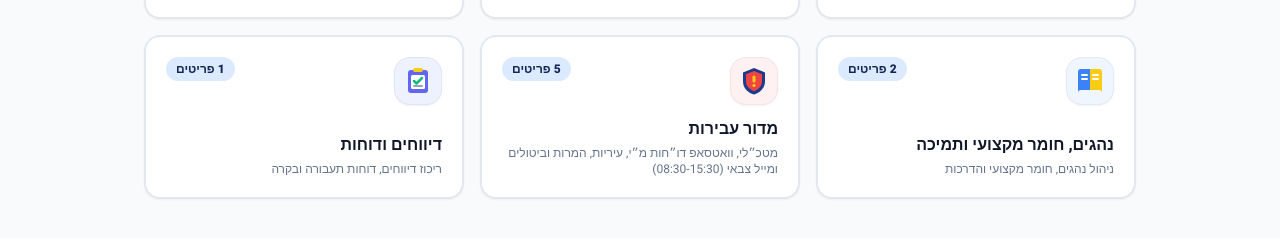
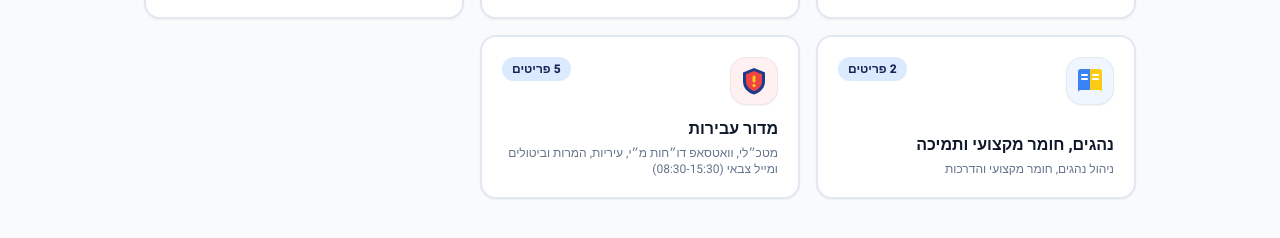
Before and after one commit to idf-katzinrehev/idf-katzinrehev.github.io, a plain HTML site: page index.html in a window 1280 px wide. Shown: the part 648-886 px from the top of the page. Drawn offline with nearby package versions, Linux system fonts and the light colour scheme.

Commit message:
Add files via upload

```diff
--- a/index.html
+++ b/index.html
@@ -325,14 +325,6 @@
         icon: '<svg class="w-8 h-8" viewBox="0 0 32 32" fill="none"><path d="M16 3L27 7.5v8.5c0 7.2-4.7 11.7-11 13.5C9.7 27.7 5 23.2 5 16V7.5L16 3z" fill="#1E3A8A"/><path d="M16 6l8 3.3v6.5c0 5.4-3.4 8.8-8 10.3-4.6-1.5-8-4.9-8-10.3V9.3L16 6z" fill="#EF4444"/><rect x="14.5" y="10.5" width="3" height="7" rx="1.5" fill="#FACC15"/><circle cx="16" cy="20.5" r="1.6" fill="#FACC15"/></svg>',
         summary: 'מטכ״לי, וואטסאפ דו״חות מ״י, עיריות, המרות וביטולים ומייל צבאי (08:30-15:30)',
         badgeClass: 'bg-rose-50 text-rose-800 dark:bg-rose-950/60 dark:text-rose-300',
-        isHomeCard: true
-      },
-      {
-        id: 'reports',
-        label: 'דיווחים ודוחות',
-        icon: '<svg class="w-8 h-8" viewBox="0 0 32 32" fill="none"><rect x="6" y="5" width="20" height="23" rx="3" fill="#6366F1"/><rect x="11" y="3" width="10" height="4" rx="2" fill="#FACC15"/><rect x="9" y="10" width="14" height="14" rx="1.5" fill="#FFFFFF"/><path d="M12 16l2.5 2.5L20 13" stroke="#10B981" stroke-width="2.5" stroke-linecap="round" stroke-linejoin="round"/><path d="M12 21h8" stroke="#94A3B8" stroke-width="2" stroke-linecap="round"/></svg>',
-        summary: 'ריכוז דיווחים, דוחות תעבורה ובקרה',
-        badgeClass: 'bg-indigo-50 text-indigo-800 dark:bg-indigo-950/60 dark:text-indigo-300',
         isHomeCard: true
       }
     ];
@@ -771,18 +763,6 @@
         favorite: true
       },
       {
-        id: 'pdf-4',
-        title: 'דיווחים ודוחות',
-        category: 'reports',
-        subCategory: 'דיווחים ובקרה',
-        network: 'civilian',
-        url: 'https://drive.google.com/file/d/1aYumonZUZf4s20FFjDB1YYlVorqjg19R/view?usp=sharing',
-        phone: '',
-        desc: 'ריכוז דיווחים, דוחות תעבורה, בקרה ומעקב לקציני רכב.',
-        tags: 'דיווחים, דוחות, בקרה, תעבורה',
-        favorite: true
-      },
-      {
         id: 'hovala-search',
         title: 'בדיקת מועדות, אמצעים ומטענים - מרכז הובלה',
         category: 'hovala',
@@ -865,10 +845,10 @@
         desc: 'תיבות המייל הצבאיות (08:30-15:30): המרות וביטולים -> "המרות וביטולים" | דו״ח עיריות -> "עיריות מקמצ״ר" | דו״ח מ״י -> "תא משטרת ישראל".',
         tags: 'מדור עבירות, מייל צבאי, צהלנט, המרות וביטולים, עיריות מקמצר, תא משטרת ישראל',
         favorite: false
-      },
+      }
     ];
 
-    const STORAGE_KEY = 'idf_vehicle_officer_links_v24';
+    const STORAGE_KEY = 'idf_vehicle_officer_links_v25';
     const THEME_KEY = 'idf_vehicle_portal_theme';
 
     let state = {
```
